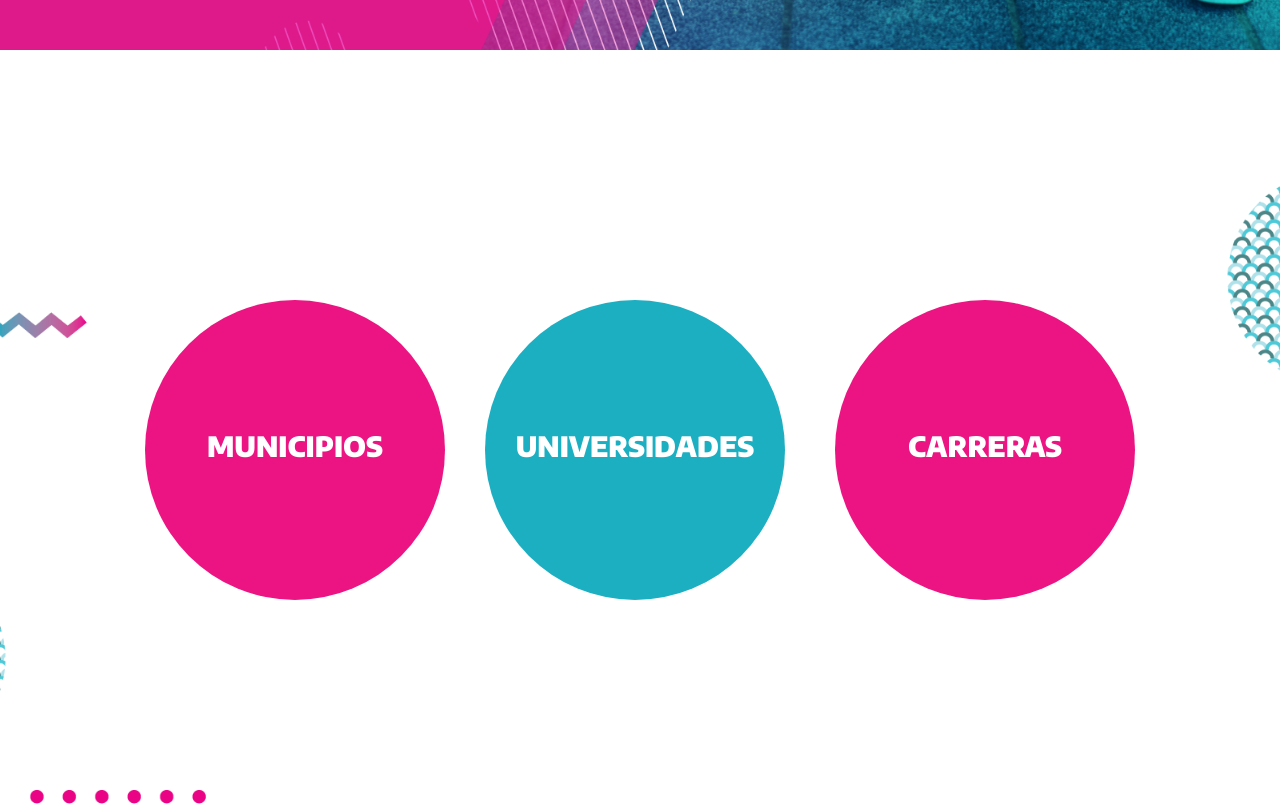
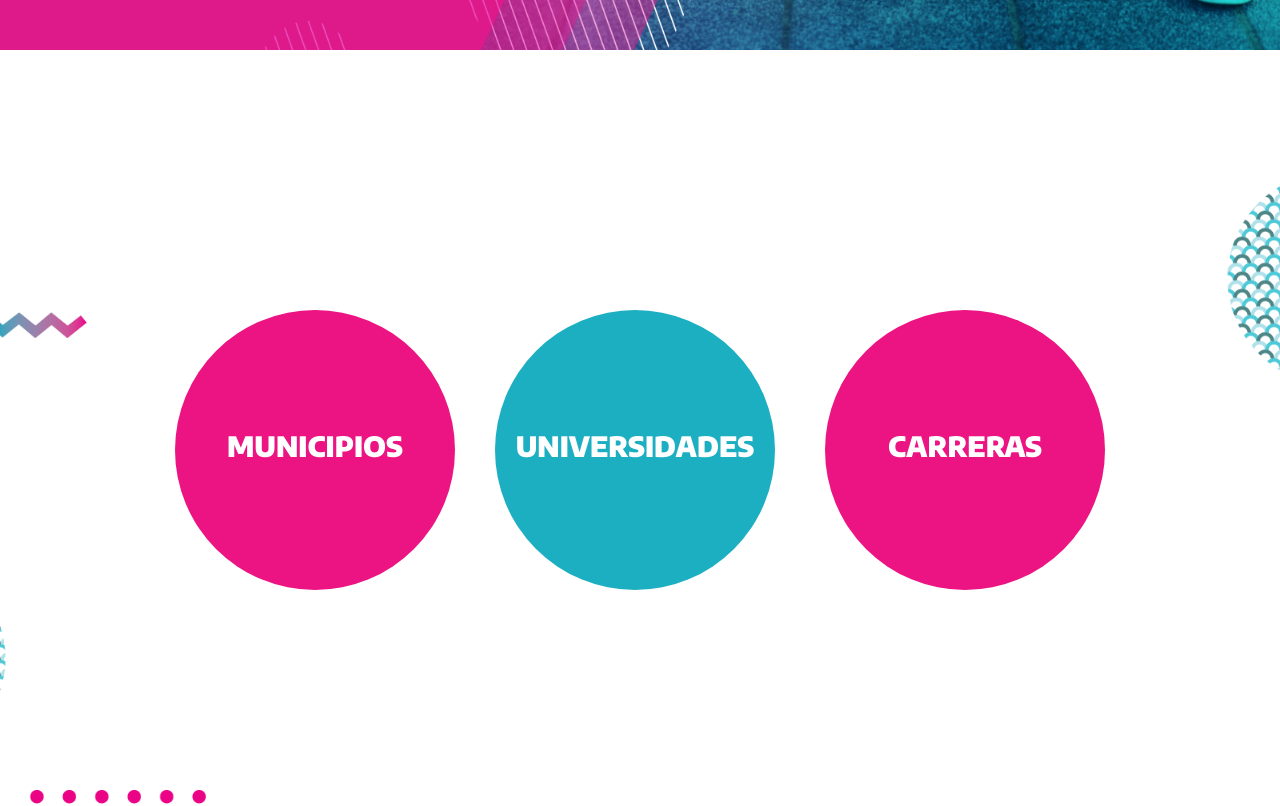
Before and after one commit to rgermanm/web-puentes, a Next.js app in the folder web-puentes-next/: page / in a window 1280 px wide. Shown: the part 750-1556 px from the top of the page. Built offline with nearby package versions, Linux system fonts and the light colour scheme.

Commit message:
circles height width

```diff
--- a/web-puentes-next/styles/Home.module.css
+++ b/web-puentes-next/styles/Home.module.css
@@ -31,8 +31,8 @@ width: auto;
 }
 
 .ballSection{
-  height:300px;
-  width: 300px;
+  height:280px;
+  width: 280px;
   border-radius: 100%;
   display:flex;
   align-items: center;
```
